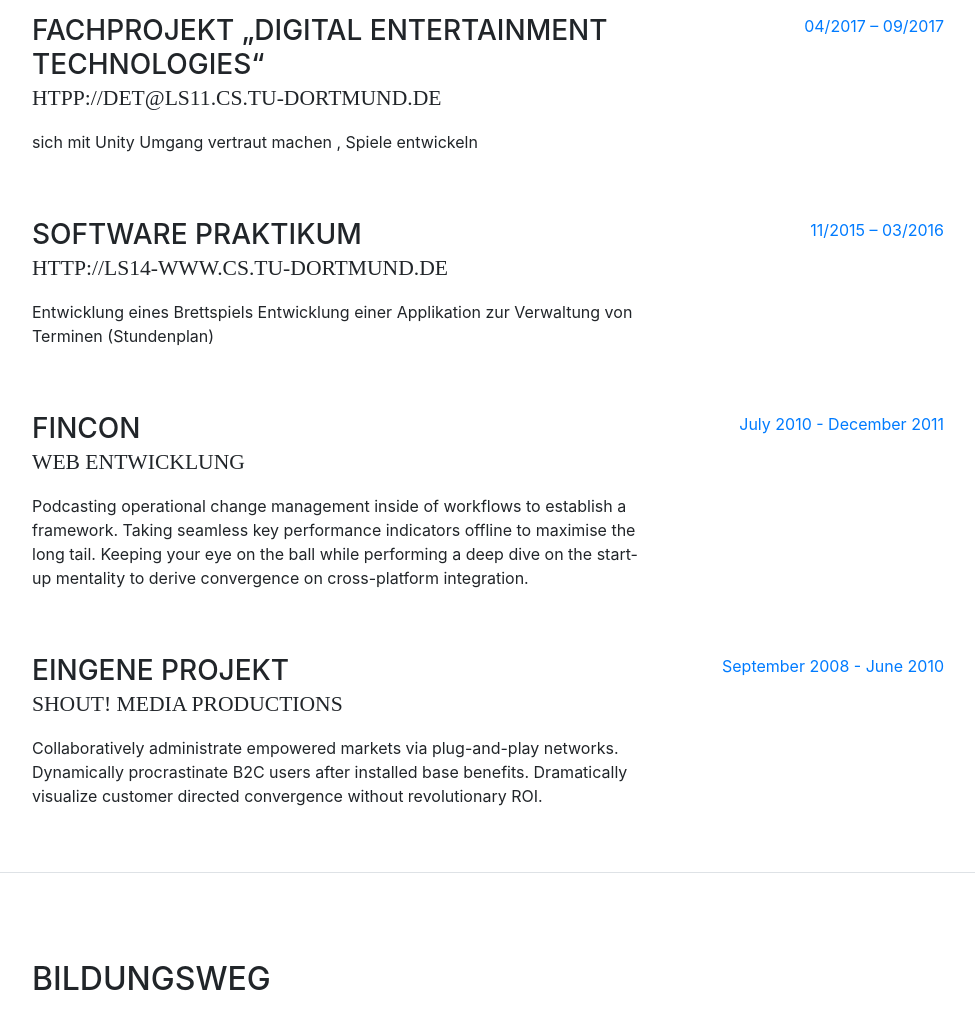
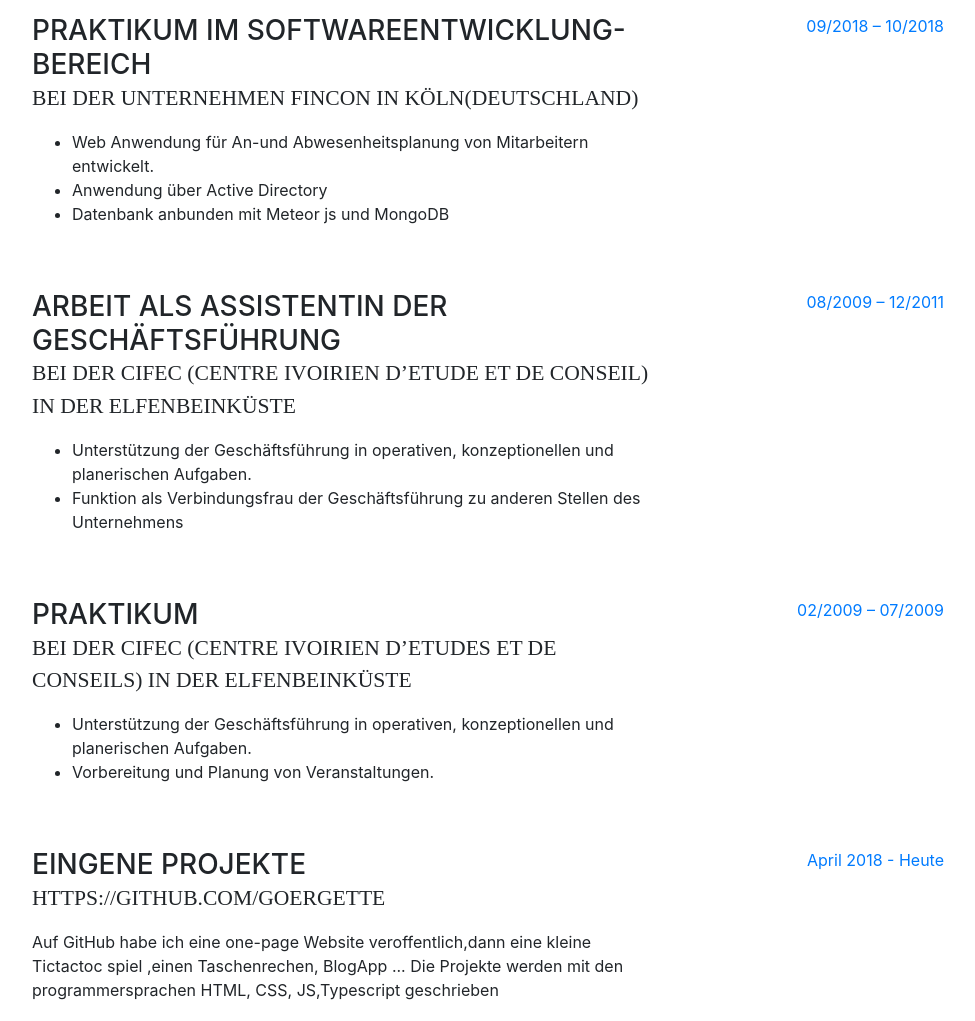
Before and after one commit to Goergette/BootstrapPortefolio, a website with bundled scripts: page index.html in a window 1280 px wide. Shown: the part 920-1941 px from the top of the page, without its empty margins (288-1263 px from the left). Built offline with nearby package versions, Linux system fonts and the light colour scheme; a web font is replaced by a local one.

Commit message:
Aktuelle Information

```diff
--- a/index.html
+++ b/index.html
@@ -71,7 +71,7 @@
           <div class="subheading mb-5">Adaldertstraße 45 48976 Dortmund,  0151000000000 ·
             <a href="mailto:name@email.com">georgette.nobou@tu-dortmund.de</a>
           </div>
-          <p class="mb-5">I am experienced in leveraging agile frameworks to provide a robust synopsis for high level overviews. Iterative approaches to corporate strategy foster collaborative thinking to further the overall value proposition.</p>
+          <p class="mb-5">Ich bin eine Informatik Studentin, die für Leidenschaft die Entwicklung von Webseiten, konversionstarken Online Shops und komplexen Webapplikationen hat. </p>
           <ul class="list-inline list-social-icons mb-0">
             <li class="list-inline-item">
               <a href="#">
@@ -115,46 +115,62 @@
 
           <div class="resume-item d-flex flex-column flex-md-row mb-5">
             <div class="resume-content mr-auto">
-              <h3 class="mb-0">Fachprojekt „Digital Entertainment Technologies“ </h3>
-              <div class="subheading mb-3">htpp://det@ls11.cs.tu-dortmund.de</div>
-              <p>sich mit Unity Umgang vertraut machen , Spiele entwickeln </p>
+              <h3 class="mb-0">Praktikum im Softwareentwicklung-Bereich </h3>
+              <div class="subheading mb-3">Bei der Unternehmen FINCON in Köln(Deutschland)</div>
+              <p>
+                <ul>
+                  <li> Web Anwendung für An-und Abwesenheitsplanung von Mitarbeitern entwickelt.</li>
+                  <li>Anwendung über Active Directory</li>
+                  <li>Datenbank anbunden mit Meteor js und MongoDB</li>
+                </ul>
+
+              </p>
             </div>
             <div class="resume-date text-md-right">
-              <span class="text-primary">04/2017 – 09/2017</span>
+              <span class="text-primary">09/2018 – 10/2018</span>
             </div>
           </div>
 
           <div class="resume-item d-flex flex-column flex-md-row mb-5">
             <div class="resume-content mr-auto">
-              <h3 class="mb-0">Software Praktikum</h3>
-              <div class="subheading mb-3">http://ls14-www.cs.tu-dortmund.de</div>
-              <p>Entwicklung eines Brettspiels
-				Entwicklung einer Applikation zur Verwaltung von Terminen (Stundenplan)</p>
+              <h3 class="mb-0">Arbeit als Assistentin der Geschäftsführung</h3>
+              <div class="subheading mb-3">Bei der CIFEC (Centre Ivoirien D’Etude et de Conseil) in der Elfenbeinküste</div>
+              <p>
+                <ul>
+                  <li> Unterstützung der Geschäftsführung in operativen, konzeptionellen und planerischen Aufgaben.</li>
+                  <li>Funktion als Verbindungsfrau der Geschäftsführung zu anderen Stellen des Unternehmens</li>
+                </ul>
+              </p>
             </div>
             <div class="resume-date text-md-right">
-              <span class="text-primary">11/2015 – 03/2016</span>
+              <span class="text-primary">08/2009 – 12/2011</span>
             </div>
           </div>
 
           <div class="resume-item d-flex flex-column flex-md-row mb-5">
             <div class="resume-content mr-auto">
-              <h3 class="mb-0">fincon</h3>
-              <div class="subheading mb-3">web entwicklung</div>
-              <p>Podcasting operational change management inside of workflows to establish a framework. Taking seamless key performance indicators offline to maximise the long tail. Keeping your eye on the ball while performing a deep dive on the start-up mentality to derive convergence on cross-platform integration.</p>
+              <h3 class="mb-0">Praktikum</h3>
+              <div class="subheading mb-3">Bei der CIFEC (Centre Ivoirien D’Etudes et de Conseils) in der Elfenbeinküste</div>
+              <p>
+                <ul>
+                  <li> Unterstützung der Geschäftsführung in operativen, konzeptionellen und planerischen Aufgaben.</li>
+                  <li>Vorbereitung und Planung von Veranstaltungen.</li>
+                </ul>
+              </p>
             </div>
             <div class="resume-date text-md-right">
-              <span class="text-primary">July 2010 - December 2011</span>
+              <span class="text-primary">02/2009 – 07/2009</span>
             </div>
           </div>
 
           <div class="resume-item d-flex flex-column flex-md-row">
             <div class="resume-content mr-auto">
-              <h3 class="mb-0">Eingene Projekt</h3>
-              <div class="subheading mb-3">Shout! Media Productions</div>
-              <p>Collaboratively administrate empowered markets via plug-and-play networks. Dynamically procrastinate B2C users after installed base benefits. Dramatically visualize customer directed convergence without revolutionary ROI.</p>
+              <h3 class="mb-0">Eingene Projekte</h3>
+              <div class="subheading mb-3"> https://github.com/Goergette </div>
+              <p> Auf GitHub habe ich eine one-page Website veroffentlich,dann eine kleine Tictactoc spiel ,einen Taschenrechen, BlogApp ... Die Projekte werden mit den programmersprachen HTML, CSS, JS,Typescript geschrieben</p>
             </div>
             <div class="resume-date text-md-right">
-              <span class="text-primary">September 2008 - June 2010</span>
+              <span class="text-primary">April 2018 - Heute</span>
             </div>
           </div>
 
@@ -168,10 +184,10 @@
 
           <div class="resume-item d-flex flex-column flex-md-row mb-5">
             <div class="resume-content mr-auto">
-              <h3 class="mb-0">Technische Universität Dortmund (Deutschland)</h3>
+              <h3 class="mb-0">Technische Universität Dortmund </h3>
               <div class="subheading mb-3">Bachelor</div>
-              <div>Computer Science - informatik</div>
-              <p> GesamtsPunkt: 0.0</p>
+              <div>Schwerpunkte : informatik</div>
+              <p> Bachelor arbeit Thema :Ein maschinelles Lernverfahren zur Harmonisierung von Melodien für die JelGi-Methode. </p>
             </div>
             <div class="resume-date text-md-right">
               <span class="text-primary">2013 – 2019</span>
@@ -182,7 +198,7 @@
             <div class="resume-content mr-auto">
               <h3 class="mb-0">DSH-Prüfung, Deutsch als Fremdsprache</h3>
               <div class="subheading mb-3">Sprachezentrum Technische Universität Dortmund</div>
-              <p>GesamtsPunkt: 0.0</p>
+              <p></p>
             </div>
             <div class="resume-date text-md-right">
               <span class="text-primary">2012 – 2013</span>
@@ -196,6 +212,16 @@
             </div>
             <div class="resume-date text-md-right">
               <span class="text-primary">2004 – 2008</span>
+            </div>
+          </div>
+          <div class="resume-item d-flex flex-column flex-md-row">
+            <div class="resume-content mr-auto">
+              <h3 class="mb-0">Abitur</h3>
+              <div class="subheading mb-3">Classics Gymnasium Abidjan, (Elfenbeinküste);</div>
+              <p>Schwerpunkte: Mathematik und Biologie</p>
+            </div>
+            <div class="resume-date text-md-right">
+              <span class="text-primary">2003</span>
             </div>
           </div>
 
@@ -266,8 +292,8 @@
       <section class="resume-section p-3 p-lg-5 d-flex flex-column" id="interests">
         <div class="my-auto">
           <h2 class="mb-5">Weitere Kenntnisse</h2>
-          <p>Apart from being a web developer, I enjoy most of my time being outdoors. In the winter, I am an avid skiier and novice ice climber. During the warmer months here in Colorado, I enjoy mountain biking, free climbing, and kayaking.</p>
-          <p class="mb-0">When forced indoors, I follow a number of sci-fi and fantasy genre movies and television shows, I am an aspiring chef, and I spend a large amount of my free time exploring the latest technolgy advancements in the front-end web development world.</p>
+          <p>Abgesehen davon, dass ich eine Webentwicklerin bin, genieße ich die meiste Zeit im Freien. Im Winter laufe ich viel. Am besten, schien mir Joggen, da einer kleiner Wald nur einen Katzensprung von der Haustür entfernt ist. Ohne Trainingsplan, Zielvorgaben, Beratung und in völlig unregelmäßigen Zeitintervallen ging es los mit dem Laufen</p>
+          <p class="mb-0"> Wenn ich in Innenräumen gezwungen werde, bin ich ein aufstrebender Koch und verbringe einen großen Teil meiner Freizeit damit, die neuesten technologischen Fortschritte in der Front-End-Webentwicklungswelt zu erkunden.</p>
 		  <ul class="fa-ul mb-0">
             <li>
               <i class="fa-li fa fa-check"></i>
```
